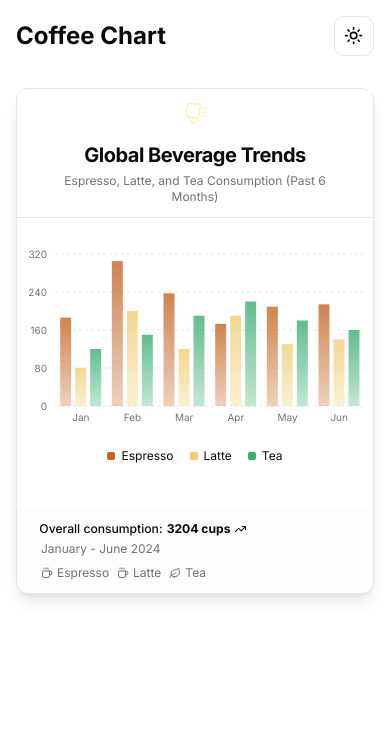
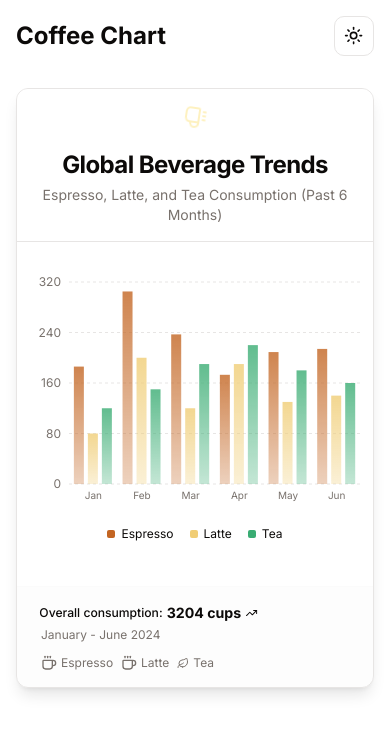
Before and after one commit to DrakeAlia/ui-chart, a Next.js app: page / in a window 390 px wide. Shown: the top 734 px of the page. Built offline with nearby package versions, Linux system fonts and the light colour scheme.

Commit message:
adjusted for mobile view

```diff
--- a/src/components/CoffeeChart.tsx
+++ b/src/components/CoffeeChart.tsx
@@ -215,7 +215,7 @@ export function CoffeeChart() {
         transition={{ duration: 0.3 }}
       >
         <Card className="overflow-hidden shadow-lg hover:shadow-xl transition-all duration-300 bg-gradient-to-br from-background to-background/80 backdrop-blur-sm">
-          <CardHeader className="flex flex-col sm:flex-row items-center gap-2 space-y-2 sm:space-y-0 border-b py-3 sm:py-5 bg-background/50 text-foreground">
+          <CardHeader className="flex flex-col sm:flex-row items-center gap-3 space-y-2 sm:space-y-0 border-b py-4 sm:py-5 bg-background/50 text-foreground">
             <motion.div
               className="text-4xl sm:text-6xl"
               initial={{ opacity: 0, rotate: 0 }}
@@ -238,7 +238,7 @@ export function CoffeeChart() {
                 animate={{ opacity: 1, y: 0 }}
                 transition={{ duration: 0.5, delay: 0.4 }}
               >
-                <CardTitle className="text-xl sm:text-2xl md:text-3xl font-bold">
+                <CardTitle className="text-2xl sm:text-3xl md:text-4xl font-bold">
                   Global Beverage Trends
                 </CardTitle>
               </motion.div>
@@ -247,13 +247,13 @@ export function CoffeeChart() {
                 animate={{ opacity: 1, y: 0 }}
                 transition={{ duration: 0.5, delay: 0.6 }}
               >
-                <CardDescription className="text-xs sm:text-sm md:text-base text-muted-foreground">
+                <CardDescription className="text-sm sm:text-base md:text-lg text-muted-foreground">
                   Espresso, Latte, and Tea Consumption (Past 6 Months)
                 </CardDescription>
               </motion.div>
             </motion.div>
           </CardHeader>
-          <CardContent className="px-2 sm:px-4 pt-4 sm:pt-6">
+          <CardContent className="px-3 sm:px-4 pt-5 sm:pt-6">
             <motion.div
               initial={{ opacity: 0, y: 20 }}
               animate={{ opacity: 1, y: 0 }}
@@ -267,9 +267,9 @@ export function CoffeeChart() {
             >
               <ChartContainer
                 config={chartConfig}
-                className="min-h-[250px] sm:min-h-[350px] w-full"
+                className="min-h-[300px] sm:min-h-[350px] w-full"
               >
-                <ResponsiveContainer width="100%" height={300} minHeight={250}>
+                <ResponsiveContainer width="100%" height={350} minHeight={300}>
                   <BarChart
                     data={memoizedChartData}
                     margin={{ top: 20, bottom: 20, left: 0, right: 0 }}
@@ -298,9 +298,9 @@ export function CoffeeChart() {
                       axisLine={false}
                       tick={{
                         fill: "hsl(var(--muted-foreground))",
-                        fontSize: 10,
+                        fontSize: 12,
                       }}
-                      width={30}
+                      width={40}
                     />
                     <Tooltip
                       content={<CustomTooltip />}
@@ -328,9 +328,9 @@ export function CoffeeChart() {
               </ChartContainer>
             </motion.div>
           </CardContent>
-          <CardFooter className="bg-muted/20 border-t border-border/10 py-3 sm:py-4 flex flex-col gap-2 sm:gap-4">
+          <CardFooter className="bg-muted/20 border-t border-border/10 py-4 sm:py-5 flex flex-col gap-3 sm:gap-4">
             <motion.div
-              className="flex w-full flex-col sm:flex-row sm:items-center sm:justify-between gap-2 sm:gap-3 text-xs sm:text-sm"
+              className="flex w-full flex-col sm:flex-row sm:items-center sm:justify-between gap-3 sm:gap-4 text-sm sm:text-base"
               initial={{ opacity: 0, y: 20 }}
               animate={{ opacity: 1, y: 0 }}
               transition={{ duration: 0.5, delay: 1 }}
@@ -386,7 +386,7 @@ export function CoffeeChart() {
                       {item === "Tea" ? (
                         <Leaf className="h-3 w-3 sm:h-4 sm:w-4" />
                       ) : (
-                        <Coffee className="h-3 w-3 sm:h-4 sm:w-4" />
+                        <Coffee className="h-4 w-4 sm:h-5 sm:w-5" />
                       )}
                     </motion.div>
                     <motion.span
```
